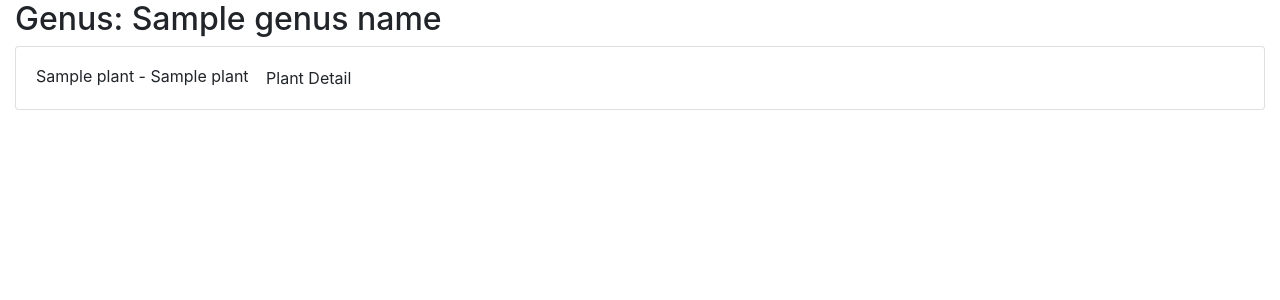
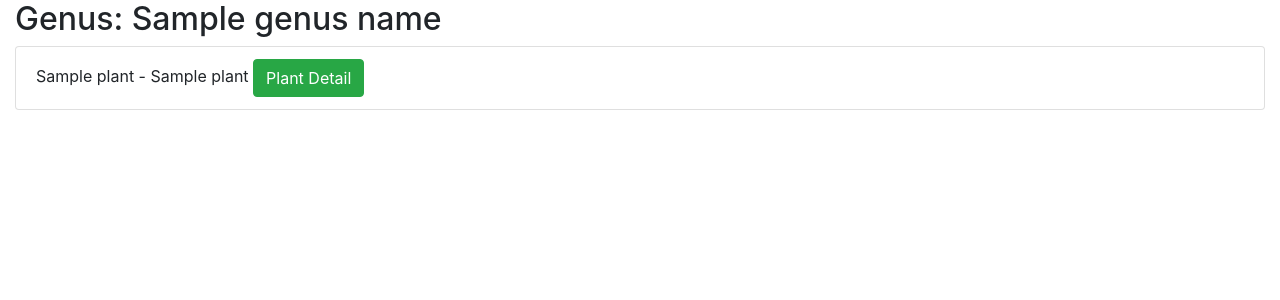
Before and after one commit to SianJade/PlantPal, a Python web app: template templates/genus.html in a window 1280 px wide. Shown: the part 56-356 px from the top of the page. Run offline with Jinja, Linux system fonts and the light colour scheme; the template is opened without the code that fills it: most values are stand-ins (such as "Sample title", 1, 10 or a date in 2020); some libraries are stand-ins or nearby versions.

Commit message:
Update button classes

```diff
--- a/templates/genera.html
+++ b/templates/genera.html
@@ -5,7 +5,7 @@
 <ul class="list-group">
     {% for plant in plants %}
     <li class="list-group-item">{{plant.genus}}
-        <a href="{{url_for('genus', genus_name=plant.genus)}}" class="waves-effect waves-light btn btn-small">
+        <a href="{{url_for('genus', genus_name=plant.genus)}}" class="btn btn-success">
             View Plants
         </a>
     </li>
--- a/templates/genus.html
+++ b/templates/genus.html
@@ -5,7 +5,7 @@
 <ul class="list-group">
    {% for plant in plants %}
     <li class="list-group-item">{{plant.latin_name}} - {{plant.common_name}}
-        <a href="{{url_for('view_plant', plant_id=plant._id)}}" class="waves-effect waves-light btn btn-small">
+        <a href="{{url_for('view_plant', plant_id=plant._id)}}" class="btn btn-success">
             Plant Detail
         </a>
     </li>
```
